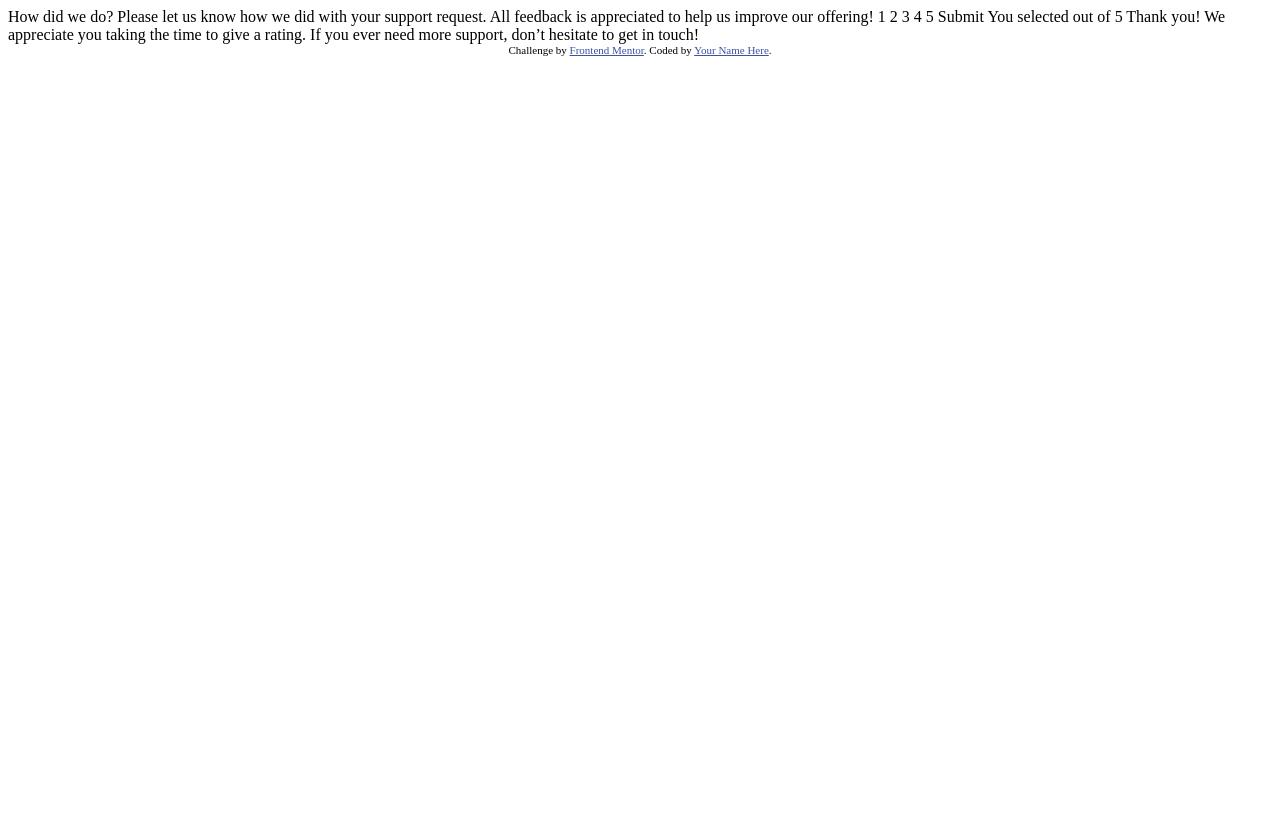
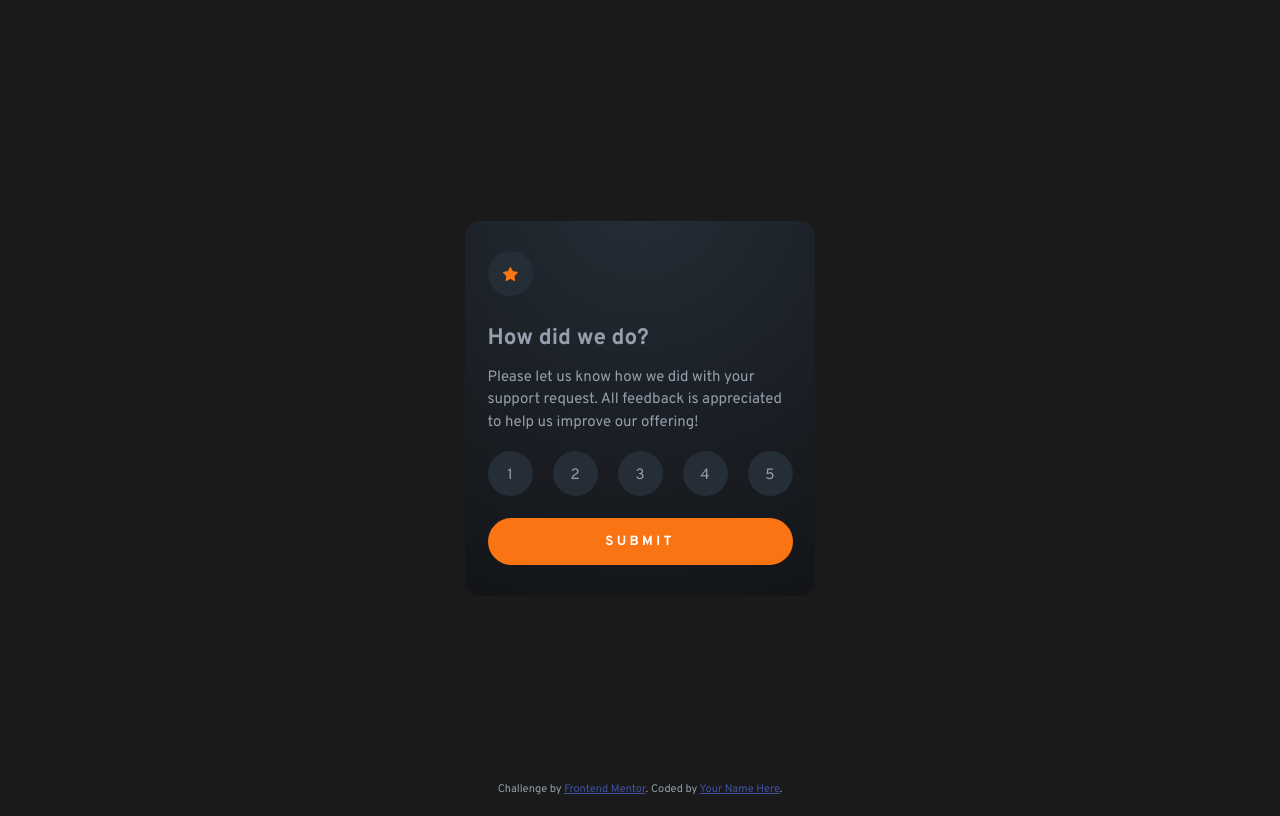
Before and after one commit to ablueblaze/FM-002-rating-component, a plain HTML site: page index.html in a window 1280 px wide. Drawn offline with Linux system fonts and the light colour scheme.

Commit message:
Main page close to full styling

```diff
--- /dev/null
+++ b/app.js
@@ -0,0 +1,7 @@
+const form = document.getElementById('form')
+
+form.addEventListener('submit', (e) => {
+  e.preventDefault()
+  const checked = form.querySelector('input[name="rating"]:checked').value
+  console.log(checked)
+})
--- a/index.html
+++ b/index.html
@@ -1,49 +1,94 @@
 <!DOCTYPE html>
 <html lang="en">
   <head>
-  <meta charset="UTF-8">
-  <meta name="viewport" content="width=device-width, initial-scale=1.0"> <!-- displays site properly based on user's device -->
+    <meta charset="UTF-8" />
+    <meta name="viewport" content="width=device-width, initial-scale=1.0" />
+    <link rel="preconnect" href="https://fonts.googleapis.com" />
+    <link rel="preconnect" href="https://fonts.gstatic.com" crossorigin />
+    <link
+      href="https://fonts.googleapis.com/css2?family=Overpass:wght@400;700&display=swap"
+      rel="stylesheet"
+    />
 
-  <link rel="icon" type="image/png" sizes="32x32" href="./images/favicon-32x32.png">
+    <link rel="stylesheet" href="style.css" />
+    <link
+      rel="icon"
+      type="image/png"
+      sizes="32x32"
+      href="./images/favicon-32x32.png"
+    />
+    <script src="app.js" defer></script>
 
     <title>Frontend Mentor | Interactive rating component</title>
-
-  <!-- Feel free to remove these styles or customise in your own stylesheet 👍 -->
-  <style>
-    .attribution { font-size: 11px; text-align: center; }
-    .attribution a { color: hsl(228, 45%, 44%); }
-  </style>
   </head>
-<body>
-
-  <!-- Rating state start -->
-
-  How did we do?
-
-  Please let us know how we did with your support request. All feedback is appreciated
-  to help us improve our offering!
-
-  1 2 3 4 5
-
-  Submit
-
-  <!-- Rating state end -->
-
-  <!-- Thank you state start -->
-
-  You selected <!-- Add rating here --> out of 5
-
-  Thank you!
-
-  We appreciate you taking the time to give a rating. If you ever need more support,
-  don’t hesitate to get in touch!
-
-  <!-- Thank you state end -->
-
+  <body class="flex">
+    <article class="card flex ">
+      <div class="star-container circle flex">
+        <img src="./images/icon-star.svg" alt="Star icon">
+      </div>
+      <h1>How did we do?</h1>
+      <p>
+        Please let us know how we did with your support request. All feedback is
+        appreciated to help us improve our offering!
+      </p>
+      <form id="form" action="#">
+        <!-- <div class="ratings flex">
+          <div class="circle">
+            <input type="radio" name="rating" id="rating-val-0" value="0" />
+            <label for="rating-val-0">0</label>
+          </div>
+          <label class="circle">
+            <input type="radio" name="rating" id="rating-val-1" value="1" />
+            1
+          </label>
+          <label class="circle">
+            <input type="radio" name="rating" id="rating-val-2" value="2" />
+            2
+          </label>
+          <label class="circle">
+            <input type="radio" name="rating" id="rating-val-3" value="3" />
+            3
+          </label>
+          <label class="circle">
+            <input type="radio" name="rating" id="rating-val-4" value="4" />
+            4
+          </label>
+          <label class="circle">
+            <input type="radio" name="rating" id="rating-val-5" value="5" />
+            5
+          </label>
+        </div> -->
+        <ul class="ratings flex ">
+          <li class="circle">
+            <input type="radio" name="rating" id="rating-val-1" value="" />
+            <label class="cirle" for="rating-val-1">1</label>
+          </li>
+          <li class="circle">
+            <input type="radio" name="rating" id="rating-val-2" value="" />
+            <label for="rating-val-2">2</label>
+          </li>
+          <li class="circle">
+            <input type="radio" name="rating" id="rating-val-3" value="" />
+            <label for="rating-val-3">3</label>
+          </li>
+          <li class="circle">
+            <input type="radio" name="rating" id="rating-val-4" value="" />
+            <label for="rating-val-4">4</label>
+          </li>
+          <li class="circle">
+            <input type="radio" name="rating" id="rating-val-5" value="" />
+            <label for="rating-val-5">5</label>
+          </li>
+        </ul>
+        <button class="flex" type="submit">SUBMIT</button>
+      </form>
+    </article>
 
     <div class="attribution">
-    Challenge by <a href="https://www.frontendmentor.io?ref=challenge" target="_blank">Frontend Mentor</a>.
-    Coded by <a href="#">Your Name Here</a>.
+      Challenge by
+      <a href="https://www.frontendmentor.io?ref=challenge" target="_blank"
+        >Frontend Mentor</a
+      >. Coded by <a href="#">Your Name Here</a>.
     </div>
   </body>
 </html>
--- /dev/null
+++ b/style.css
@@ -0,0 +1,191 @@
+:root {
+  --ff-primary: 'Overpass', sans-serif;
+
+  --fw-reg: 400;
+  --fw-bold: 700;
+
+  --fs-h1: 3rem;
+  --fs-h2: 2.25rem;
+  --fs-h3: 1.25rem;
+  --fs-body: 15px;
+
+  --clr-prime: hsl(25, 97%, 53%);
+  --clr-blue-500: hsl(216, 12%, 8%);
+  --clr-blue-400: hsl(213, 19%, 18%);
+  --clr-grey-300: hsl(216, 12%, 54%);
+  --clr-grey-100: hsl(217, 12%, 63%);
+  --clr-wallpaper: hsl(0, 0%, 10%);
+  --clr-white: hsl(0, 0%, 100%);
+}
+
+*,
+*::before,
+*::after {
+  box-sizing: border-box;
+}
+
+h1,
+h2,
+h3,
+h4,
+h5,
+h6,
+p,
+ul,
+ol {
+  margin: 0;
+}
+
+/*
+############
+Core elements
+############
+*/
+
+body {
+  min-height: 100vh;
+  flex-direction: column;
+  background-color: var(--clr-wallpaper);
+  color: var(--clr-grey-100);
+  font-size: var(--fs-body);
+  font-family: var(--ff-primary);
+  line-height: 1.4rem;
+  justify-content: center;
+  align-items: center;
+}
+
+.circle {
+  width: 3em;
+  height: 3em;
+  border-radius: 3em;
+}
+
+.flex {
+  display: flex;
+}
+
+.star-container {
+  background-color: var(--clr-blue-400);
+  justify-content: center;
+  align-items: center;
+  margin-bottom: 1em;
+}
+
+.star-container img {
+  width: 1em;
+}
+
+/*
+############
+Card (Rating)
+############
+*/
+
+.card {
+  display: flex;
+  flex-direction: column;
+  justify-content: space-around;
+  margin: 0 auto;
+  width: 350px;
+  height: 375px;
+  background: radial-gradient(circle at 50% -30px, var(--clr-blue-400), var(--clr-blue-500));
+  padding: 1.5em;
+  border-radius: 1em;
+}
+
+button {
+  justify-content: center;
+  width: 100%;
+  padding: 1.1em 0;
+  border: none;
+  border-radius: 2em;
+  font-family: var(--ff-primary);
+  font-weight: var(--fw-bold);
+  letter-spacing: .25em;
+  color: var(--clr-white);
+  background-color: var(--clr-prime);
+  transition: all 0.5s ease;
+}
+
+button:hover,
+button:focus {
+  background-color: var(--clr-white);
+  color: var(--clr-prime);
+}
+
+
+/*
+############
+Rating numbers
+############
+*/
+
+.ratings {
+  display: flex;
+  justify-content: space-between;
+  align-items: center;
+  /* border: 1px solid orange; */
+  padding: 0;
+  margin-bottom: 1.5em;
+}
+
+li {
+  position: relative;
+  display: flex;
+  justify-content: center;
+  align-items: center;
+  list-style: none;
+  background-color: var(--clr-blue-400);
+  transition: all 0.5s ease;
+  /* todo: find a better solution to center the label */
+  padding-top: .4em;
+}
+
+li:hover,
+li:focus {
+  background-color: var(--clr-prime);
+  color: var(--clr-white);
+}
+
+label:checked {
+  background-color: var(--clr-grey-300);
+  color: var(--clr-white);
+}
+
+input[type=radio]:checked + label {
+  background-color: var(--clr-grey-300);
+  color: var(--clr-white);
+
+}
+
+.checked {
+  background-color: var(--clr-grey-300);
+  color: var(--clr-white);
+}
+
+input[type=radio] {
+  position: absolute;
+
+  opacity: 0;
+}
+
+/*
+############
+Card (Thankyou)
+############
+*/
+
+/*
+############
+Footer
+############
+*/
+.attribution {
+  position: absolute;
+  bottom: 0;
+  font-size: 11px;
+  text-align: center;
+}
+.attribution a {
+  color: hsl(228, 45%, 44%);
+}
```
Also changed, not shown: 4 other files. Lines whose indentation alone changed are shown as unchanged.
